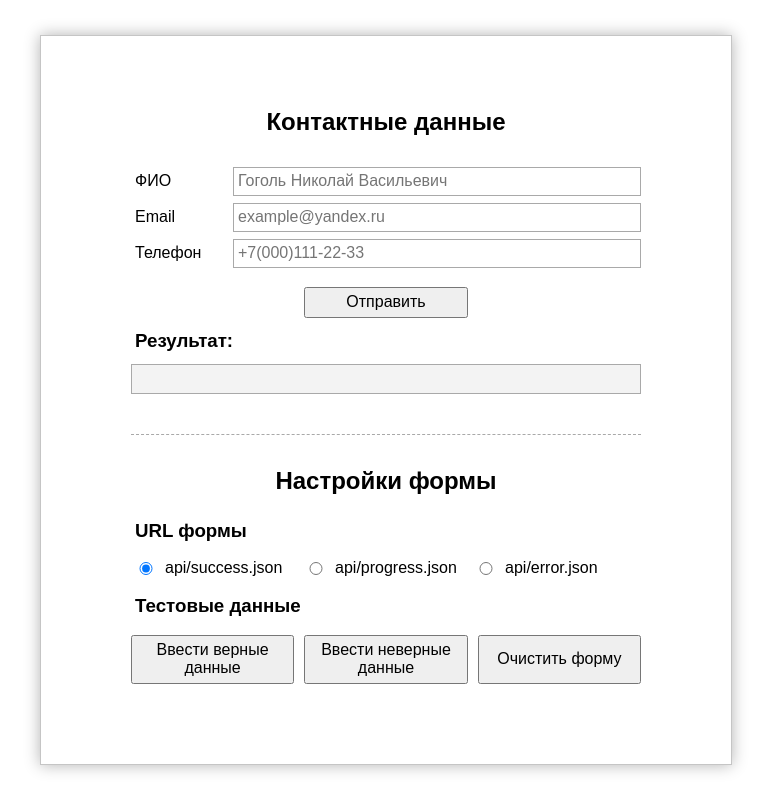
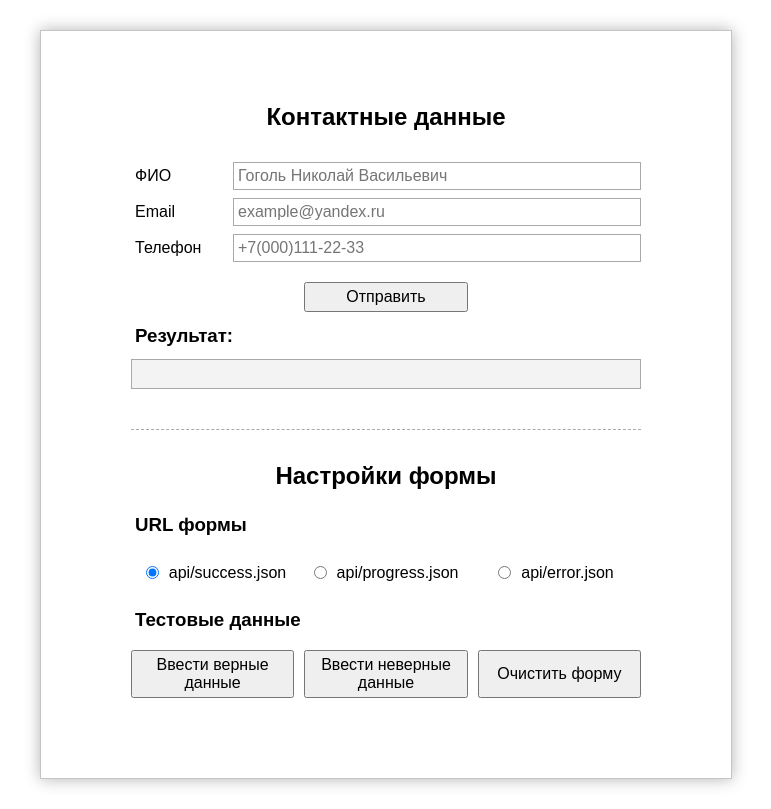
Before and after one commit to vitalyq/ya-node-school, a website: page index.html in a window 1280 px wide. Shown: the whole page, without its empty margins (254-1025 px from the left). Drawn offline with Linux system fonts and the light colour scheme.

Commit message:
Fix centering of debugForm radio boxes

```diff
--- a/css/style.css
+++ b/css/style.css
@@ -1,3 +1,4 @@
+/* Reset Box Sizing */
 html {
   box-sizing: border-box;
 }
@@ -8,6 +9,7 @@ html {
   box-sizing: inherit;
 }
 
+/* Document */
 body {
   font: 16px/20px arial, 'liberation sans', 'dejavu sans', sans-serif;
 }
@@ -17,7 +19,7 @@ body {
   min-width: 250px;
 }
 
-/* Main Form */
+/* My Form */
 #myForm,
 #debugForm {
   display: flex;
@@ -90,7 +92,7 @@ input {
   }
 }
 
-/* Main Form - Result Container */
+/* My Form - Result Container */
 #resultContainer {
   background: #f3f3f3;
   border: 1px solid #a9a9a9;
@@ -120,11 +122,7 @@ input {
 }
 
 #debugForm input {
-  flex: 1 1 40px;
-}
-
-#debugForm label {
-  flex: 1 1 calc(100% - 40px);
+  margin: 0 10px 0 4px;
 }
 
 #debugForm button {
@@ -137,12 +135,16 @@ input {
 }
 
 @media (min-width: 768px) {
-  #debugForm input {
-    flex: 1 1 30px;
+  #debugForm label {
+    flex: 1 1 33.333333%;
+    display: flex;
+    align-items: center;
+    justify-content: center;
+    margin: 10px 0;
   }
 
-  #debugForm label {
-    flex: 1 1 calc(33.333333% - 30px);
+  #debugForm input {
+    margin-left: 0;
   }
 
   #debugForm button {
--- a/index.html
+++ b/index.html
@@ -10,7 +10,7 @@
   </head>
   <body>
     <section class="container">
-      <!-- Main Form -->
+      <!-- My Form -->
       <form id="myForm" action="api/success.json">
         <h2>Контактные данные</h2>
         <label for="fio">ФИО</label>
@@ -23,18 +23,24 @@
         <h3>Результат:</h3>
         <div id="resultContainer"></div>
       </form>
-      <!-- End Main Form -->
+      <!-- End My Form -->
 
       <!-- Debug Form -->
       <form id="debugForm">
         <h2>Настройки формы</h2>
         <h3>URL формы</h3>
-        <input type="radio" name="action" id="success" value="api/success.json" checked>
-        <label for="success">api/success.json</label>
-        <input type="radio" name="action" id="progress" value="api/progress.json">
-        <label for="progress">api/progress.json</label>
-        <input type="radio" name="action" id="error" value="api/error.json">
-        <label for="error">api/error.json</label>
+        <label>
+          <input type="radio" name="action" value="api/success.json" checked>
+          api/success.json
+        </label>
+        <label>
+          <input type="radio" name="action" value="api/progress.json">
+          api/progress.json
+        </label>
+        <label>
+          <input type="radio" name="action" value="api/error.json">
+          api/error.json
+        </label>
         <h3>Тестовые данные</h3>
         <button type="button" name="enterValidData">Ввести верные данные</button>
         <button type="button" name="enterInvalidData">Ввести неверные данные</button>
```
